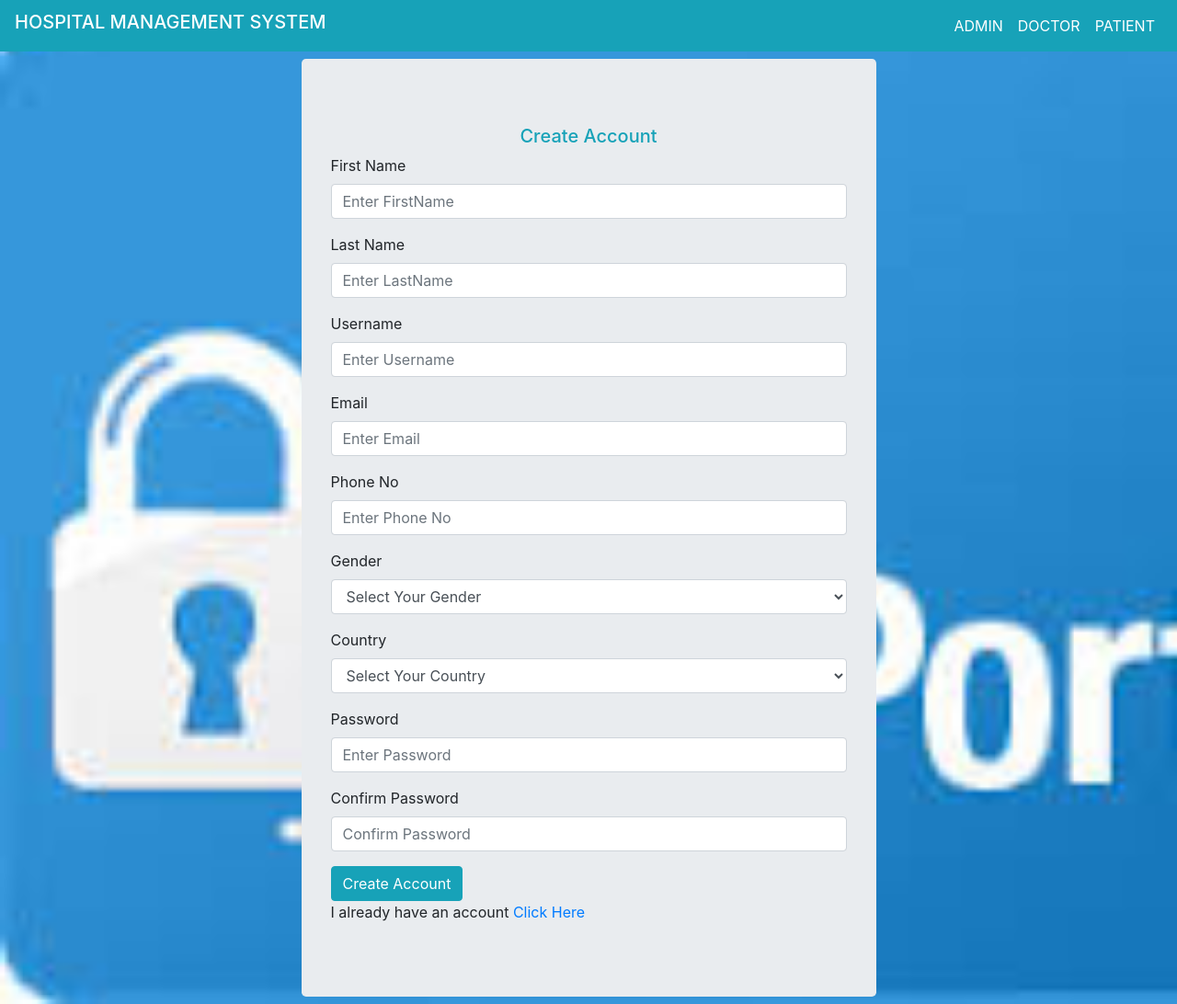
After one commit to pratikdesai399/dbms-project, a PHP site: page /account.php in a window 1280 px wide. The commit adds this page. Shown: the whole page at 92% size. Run offline with PHP 8.4, Linux system fonts and the light colour scheme.

Commit message:
patient login

```diff
--- /dev/null
+++ b/account.php
@@ -0,0 +1,131 @@
+<?php
+	include("include/connection.php");
+
+	if(isset($_POST['create'])){
+		$fname = $_POST['fname'];
+		$sname = $_POST['sname'];
+		$uname = $_POST['uname'];
+		$email = $_POST['email'];
+		$phone = $_POST['phone'];
+		$gender = $_POST['gender'];
+		$country = $_POST['country'];
+		$password = $_POST['pass'];
+		$con_pass = $_POST['con_pass'];
+
+
+
+
+
+		$error = array();
+
+		if(empty($fname)){
+			$error['ac'] = 'Enter First Name';
+		}else if(empty($sname)){
+			$error['ac'] = "Enter Last name";
+		}else if(empty($uname)){
+			$error['ac'] = "Enter Username";
+		}else if(empty($email)){
+			$error['ac'] = "Enter Email";
+		}else if(empty($phone)){
+			$error['ac'] = "Enter Phone No";
+		}else if($gender == ""){
+			$error['ac'] = "Enter Gender";
+		}else if($country == ""){
+			$error['ac'] = "Enter Country";
+		}else if(empty($password)){
+			$error['ac'] = "Enter Password";
+		}else if($con_pass != $password){
+			$error['ac'] = "Both Password do not match";
+		}
+
+		if(count($error)==0){
+			$query = "INSERT INTO patient (firstname, surname, username, email, phone, gender, country, password, date_reg, profile) VALUES ('pratik', 'desai', 'pratik', 'asd@asd.com', '123456789', 'Male', 'India', 'pass', NOW(), 'asd.png');";
+
+			$res = mysqli_query($connect,$query);
+			if($res){
+				header("Location: patientlogin.php");
+			}
+			else{
+				echo "<script>alert('Failed')</script>";
+			}
+		}
+
+	}
+ ?>
+
+<!DOCTYPE html>
+<html>
+<head>
+	<title>Create Account</title>
+</head>
+<body style="background-image: url(img/back.jpg); background-repeat: no-repeat; background-size: cover;">
+
+	<?php
+		include("include/header.php");
+	 ?>
+
+	 <div class="container-fluid">
+	 	<div class="col-md-12">
+	 		<div class="row">
+	 			<div class="col-md-3"></div>
+	 			<div class="col-md-6 my-2 jumbotron">
+	 				<h5 class="text-center text-info my-2">Create Account</h5>
+
+	 				<form method="post">
+	 					<div class="form-group">
+	 						<label>First Name</label>
+	 						<input type="text" name="fname" autocomplete="off" placeholder="Enter FirstName" class="form-control">
+	 					</div>
+	 					<div class="form-group">
+	 						<label>Last Name</label>
+	 						<input type="text" name="sname" autocomplete="off" placeholder="Enter LastName" class="form-control">
+	 					</div>
+	 					<div class="form-group">
+	 						<label>Username</label>
+	 						<input type="text" name="uname" autocomplete="off" placeholder="Enter Username" class="form-control">
+	 					</div>
+	 					<div class="form-group">
+	 						<label>Email</label>
+	 						<input type="text" name="email" autocomplete="off" placeholder="Enter Email" class="form-control">
+	 					</div>
+	 					<div class="form-group">
+	 						<label>Phone No</label>
+	 						<input type="number" name="phone" autocomplete="off" placeholder="Enter Phone No" class="form-control">
+	 					</div>
+	 					<div class="form-group">
+	 						<label>Gender</label>
+	 						<select name="gender" class="form-control">
+	 							<option value="">Select Your Gender</option>
+	 							<option value="Male">Male</option>
+	 							<option value="Female">Female</option>
+	 						</select>
+	 					</div>
+	 					<div class="form-group">
+	 						<label>Country</label>
+	 						<select name="country" class="form-control">
+	 							<option value="">Select Your Country</option>
+	 							<option value="India">India</option>
+	 							<option value="USA">USA</option>
+	 						</select>
+	 					</div>
+
+	 					<div class="form-group">
+	 						<label>Password</label>
+	 						<input type="password" name="pass" class="form-control" autocomplete="off" placeholder="Enter Password">
+	 					</div>
+	 					<div class="form-group">
+	 						<label>Confirm Password</label>
+	 						<input type="password" name="con_pass" class="form-control" autocomplete="off" placeholder="Confirm Password">
+	 					</div>
+	 					<input type="submit" name="create" value="Create Account" class="btn btn-info">
+	 					<p>I already have an account <a href="patientlogin.php">Click Here</a></p>
+
+	 				</form>
+	 			</div>
+
+	 		</div>
+	 	</div>
+	 </div>
+
+</body>
+</html>
--- a/include/header.php
+++ b/include/header.php
@@ -28,11 +28,17 @@
 						<li class="nav-item"><a href="" class="nav-link text-white">'.$user.'</a></li>
 						<li class="nav-item"><a href="logout.php" class="nav-link text-white">Log Out</a></li>
 					';
+			}else if (isset($_SESSION['patient'])) {
+				$user = $_SESSION['patient'];
+					echo '
+						<li class="nav-item"><a href="" class="nav-link text-white">'.$user.'</a></li>
+						<li class="nav-item"><a href="logout.php" class="nav-link text-white">Log Out</a></li>
+					';
 			}
 			else{
 				echo '<li class="nav-item"><a href="adminlogin.php" class="nav-link text-white">ADMIN</a></li>
 					<li class="nav-item"><a href="doctorlogin.php" class="nav-link text-white">DOCTOR</a></li>
-					<li class="nav-item"><a href="" class="nav-link text-white">PATIENT</a></li>';
+					<li class="nav-item"><a href="patientlogin.php" class="nav-link text-white">PATIENT</a></li>';
 			}
 			?>
 		</ul>
--- a/index.php
+++ b/index.php
@@ -27,7 +27,7 @@
 					<img src="img/pat.jpg" style="width:100%;height: 200px">
 
 					<h5 class="text-center my-3">CREATE ACCOUNT SO THAT WE CAN TAKE CARE OF YOU</h5>
-					<a href="#"><button class="btn btn-success my-3" style="margin-left: 20%">CREATE ACCOUNT</button></a>
+					<a href="account.php"><button class="btn btn-success my-3" style="margin-left: 20%">CREATE ACCOUNT</button></a>
 
 
 				</div>
```
Also changed, not shown: patient/index.php (added, +28 -0 lines), patient/logout.php (added, +9 -0 lines), patient/sidenav.php (added, +18 -0 lines), patientlogin.php (added, +68 -0 lines), img/back.jpg (added), img/patient.jpg (added).
